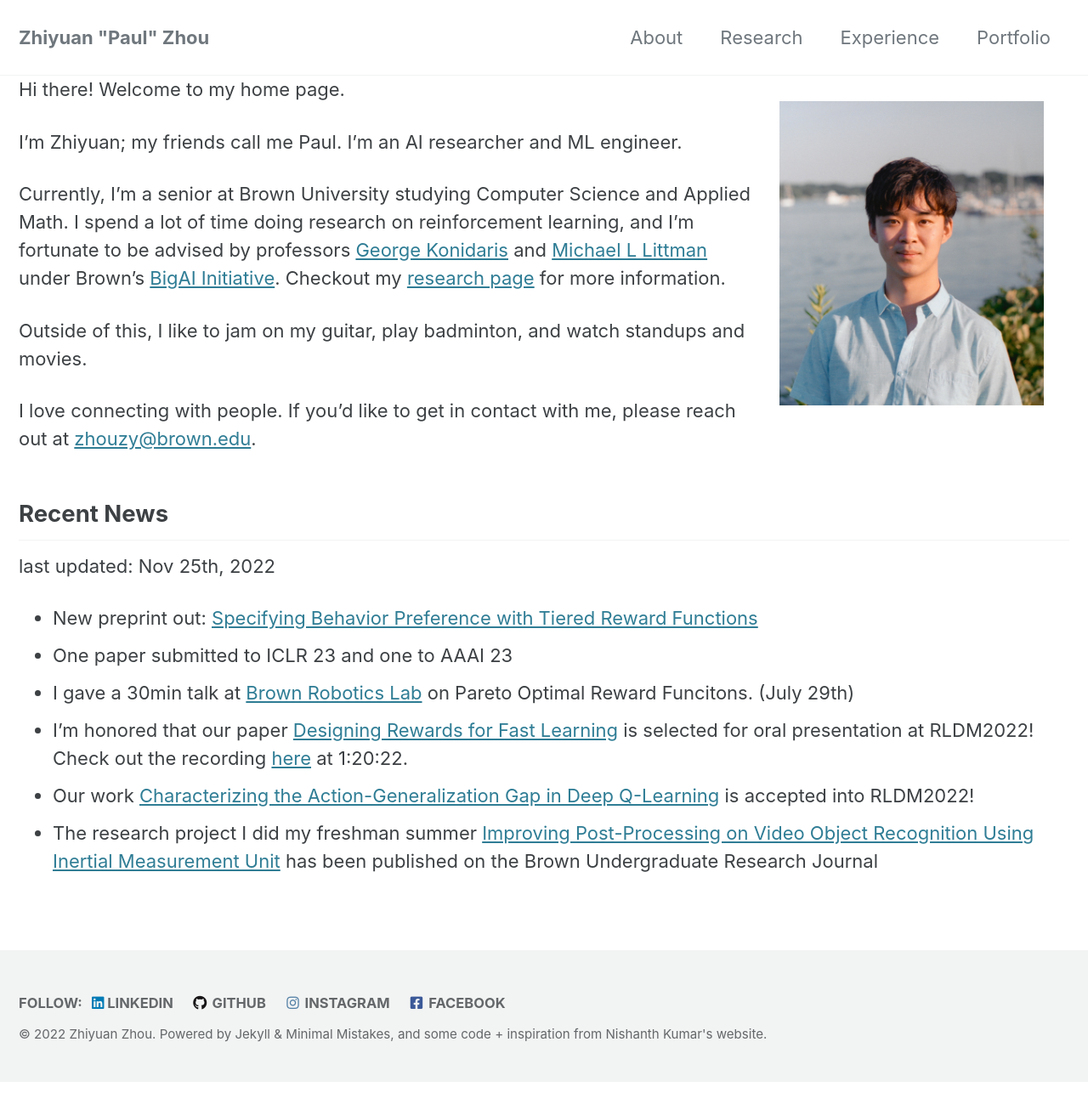
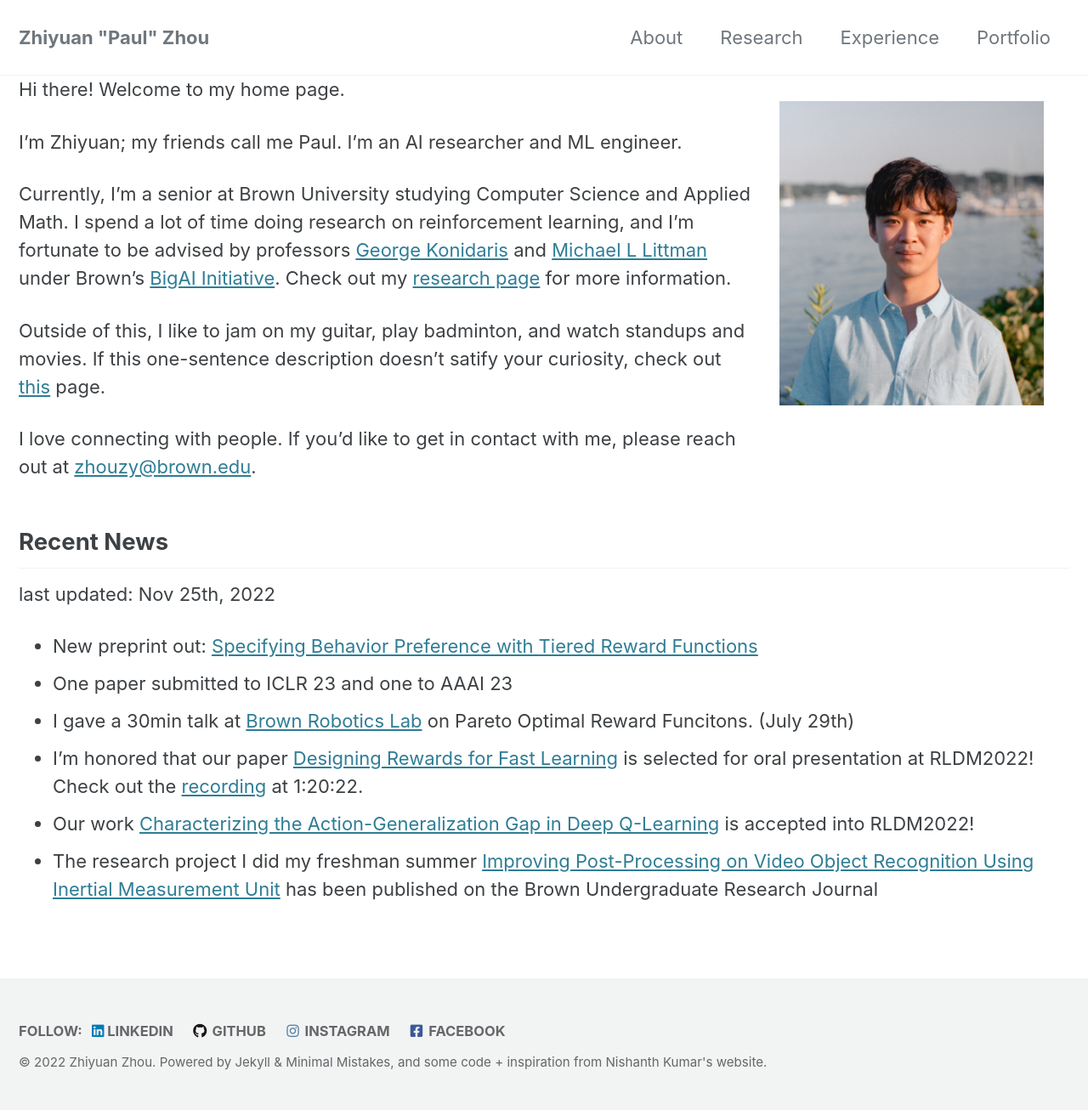
Before and after one commit to zhouzypaul/zhouzypaul.github.io, a Jekyll site: the page built from index.md, in a window 1280 px wide. Shown: the whole page at 85% size. Built offline with Jekyll 4.4.1, drawn with Linux system fonts in a browser that asks for light colours; cached includes are drawn as plain includes; before the commit the page ends 1273 px from its top, so only the background shows below that.

Commit message:
add personal page

```diff
--- a/index.md
+++ b/index.md
@@ -11,9 +11,9 @@ Hi there! Welcome to my home page.
 
 I'm Zhiyuan; my friends call me Paul. I'm an AI researcher and ML engineer.
 
-Currently, I'm a senior at Brown University studying Computer Science and Applied Math. I spend a lot of time doing research on reinforcement learning, and I'm fortunate to be advised by professors [George Konidaris](https://cs.brown.edu/people/gdk/) and [Michael L Littman](https://www.littmania.com) under Brown's [BigAI Initiative](http://bigai.cs.brown.edu). Checkout my [research page](/research/) for more information.
+Currently, I'm a senior at Brown University studying Computer Science and Applied Math. I spend a lot of time doing research on reinforcement learning, and I'm fortunate to be advised by professors [George Konidaris](https://cs.brown.edu/people/gdk/) and [Michael L Littman](https://www.littmania.com) under Brown's [BigAI Initiative](http://bigai.cs.brown.edu). Check out my [research page](/research/) for more information.
 
-Outside of this, I like to jam on my guitar, play badminton, and watch standups and movies.
+Outside of this, I like to jam on my guitar, play badminton, and watch standups and movies. If this one-sentence description doesn't satify your curiosity, check out [this](/personal/) page.
 
 I love connecting with people. If you'd like to get in contact with me, please reach out at [zhouzy@brown.edu](mailto:zhouzy@brown.edu).
 
@@ -22,6 +22,6 @@ last updated: Nov 25th, 2022
 - New preprint out: [Specifying Behavior Preference with Tiered Reward Functions](https://arxiv.org/abs/2212.03733)
 - One paper submitted to ICLR 23 and one to AAAI 23
 - I gave a 30min talk at [Brown Robotics Lab](http://robotics.cs.brown.edu) on Pareto Optimal Reward Funcitons. (July 29th)
-- I'm honored that our paper [Designing Rewards for Fast Learning](https://arxiv.org/abs/2205.15400?context=cs.AI) is selected for oral presentation at RLDM2022! Check out the recording [here](https://brown.hosted.panopto.com/Panopto/Pages/Viewer.aspx?id=7adfa2ab-3dde-46ab-b69e-aea800efe5ef) at 1:20:22.
+- I'm honored that our paper [Designing Rewards for Fast Learning](https://arxiv.org/abs/2205.15400?context=cs.AI) is selected for oral presentation at RLDM2022! Check out the [recording](https://brown.hosted.panopto.com/Panopto/Pages/Viewer.aspx?id=7adfa2ab-3dde-46ab-b69e-aea800efe5ef) at 1:20:22.
 - Our work [Characterizing the Action-Generalization Gap in Deep Q-Learning](https://arxiv.org/abs/2205.05588) is accepted into RLDM2022!
 - The research project I did my freshman summer [Improving Post-Processing on Video Object Recognition Using Inertial Measurement Unit](https://brownresearchclub.weebly.com/spring-2022.html) has been published on the Brown Undergraduate Research Journal
```
Also changed, not shown: _pages/personal.md (added, +64 -0 lines), _pages/private_code.md (+1 -1 lines).
